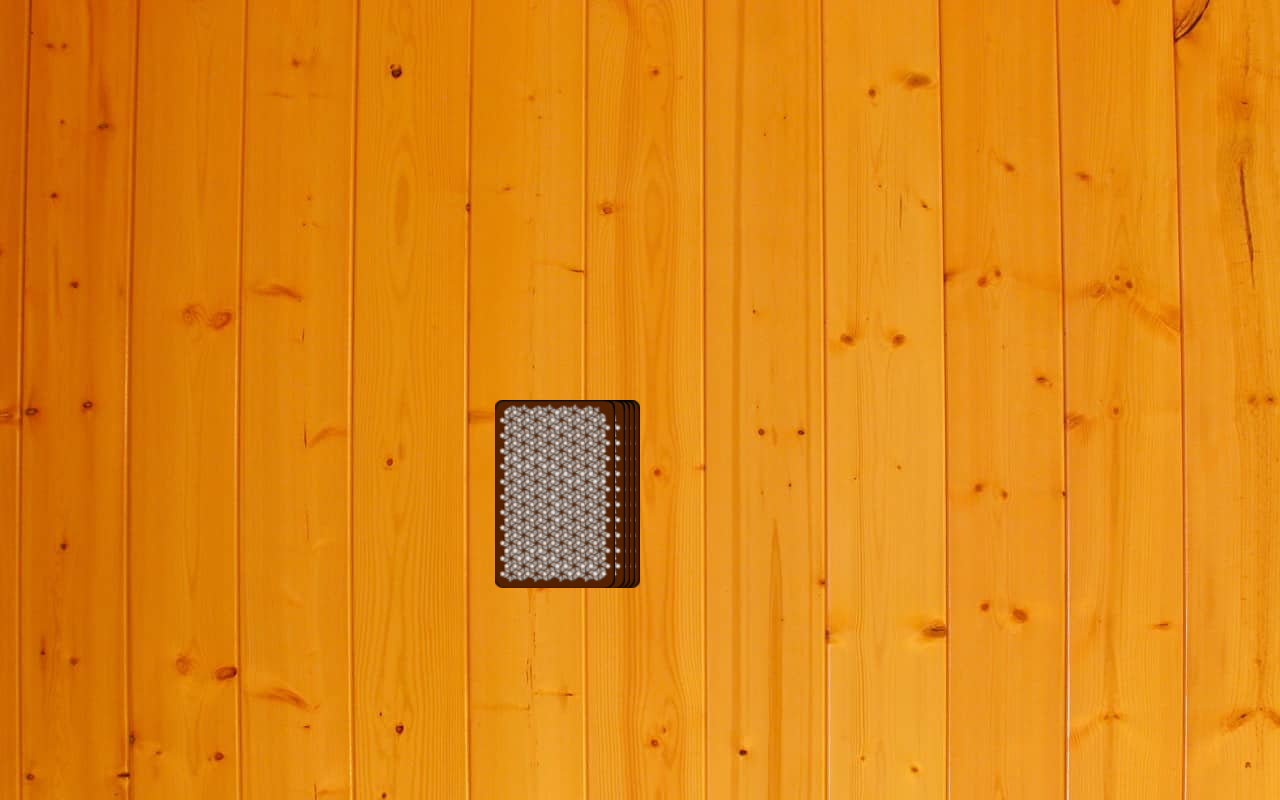
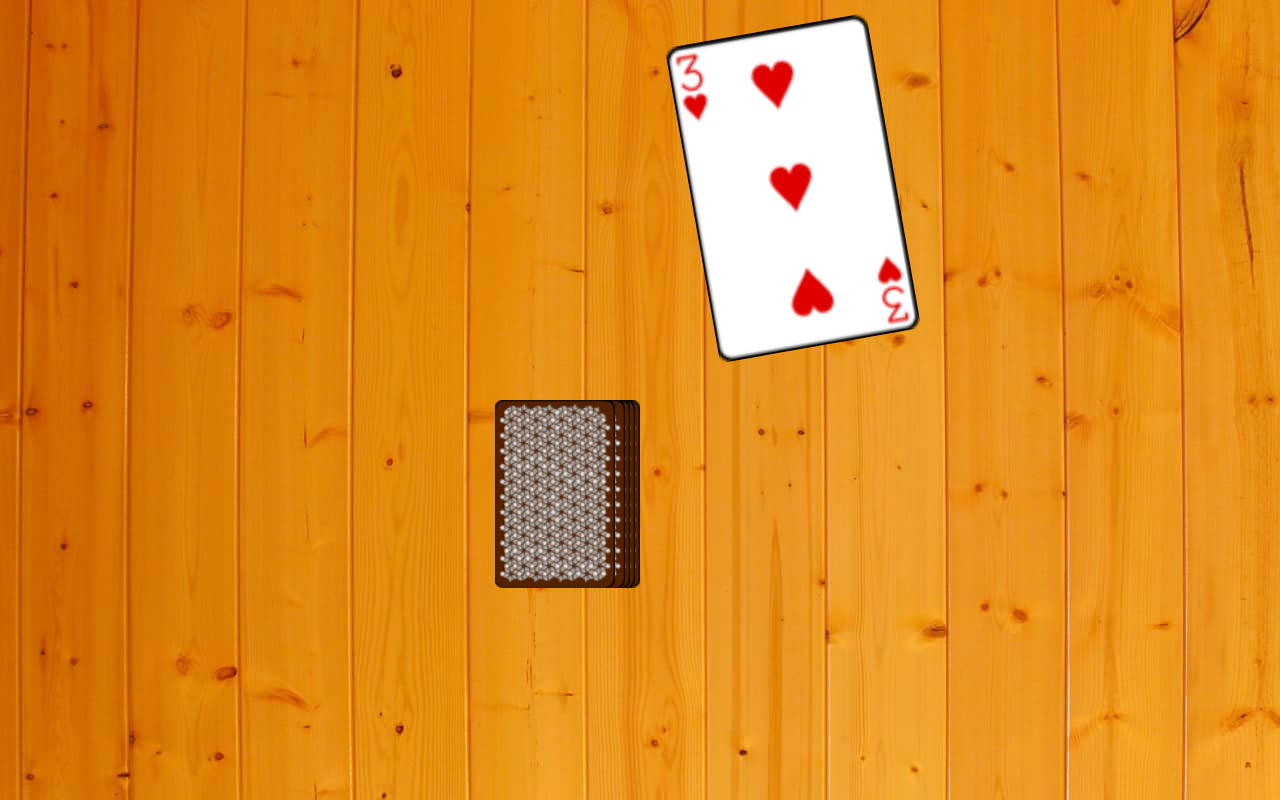
Before and after one commit to MaximilianTbR/Ring-of-fire, an Angular app: page /game in a window 1280 px wide. Both pictures are taken after a click on the picture 555 px from the left and 493 px from the top of the page. Built offline with nearby package versions, Linux system fonts and the light colour scheme.

Commit message:
optimized animation of played cards

```diff
--- a/src/app/game/game.component.html
+++ b/src/app/game/game.component.html
@@ -1,7 +1,12 @@
 <div class="field">
     <div class="card-stack">
+        <!--Card stack-->
         <img [ngStyle]="{'right.px': i * 5}" *ngFor="let c of [0, 1, 2, 3]; let i = index;" src="./../../assets/img/playing_cards-master/card_cover.png">
         <img (click)="takeCard()" class="top-card" style="right: 25px" src="./../../assets/img/playing_cards-master/card_cover.png">
+        <!--Stack for played cards-->
+        <img (click)="takeCard()" *ngFor="let card of game.playedCards" class="played-card" style="right: 25px" src="./../../assets/img/playing_cards-master/{{ card }}">
+        <!--Current card (animation)-->
         <img (click)="takeCard()" *ngIf="pickCardAnimation" class="pick-card" style="right: 25px" src="./../../assets/img/playing_cards-master/{{ currentCard }}">
+
     </div>
 </div>
--- a/src/app/game/game.component.scss
+++ b/src/app/game/game.component.scss
@@ -29,6 +29,11 @@
     transform: scale(1.7) translateX(140px) translateY(-180px) rotate(-10deg);
 }
 
+.played-card {
+    transform: scale(1.7) translateX(140px) translateY(-180px) rotate(-10deg);
+    right: 25px;
+}
+
 @keyframes pick-card-animation {
     0% {
         transform: scale(1);
--- a/src/app/game/game.component.ts
+++ b/src/app/game/game.component.ts
@@ -19,18 +19,16 @@ export class GameComponent implements OnInit {
 
   newGame() {
     this.game = new Game();
-    console.log(this.game);
   }
-
 
   takeCard() {
     if (!this.pickCardAnimation) {
       this.currentCard = this.game.stack.pop();
-      console.log(this.currentCard);
       this.pickCardAnimation = true;
       setTimeout(() => {
+        this.game.playedCards.push(this.currentCard);
         this.pickCardAnimation = false
-      }, 1500)
+      }, 1000)
     }
   }
 }
```
